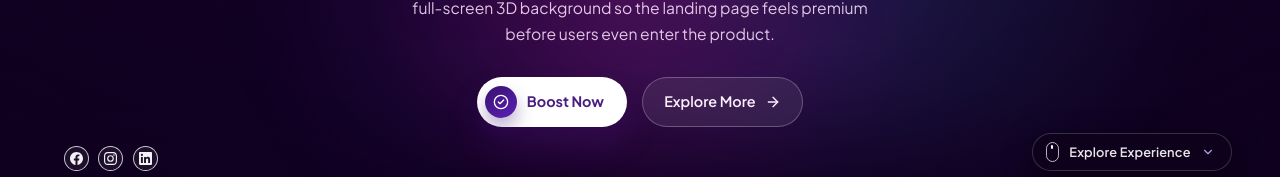
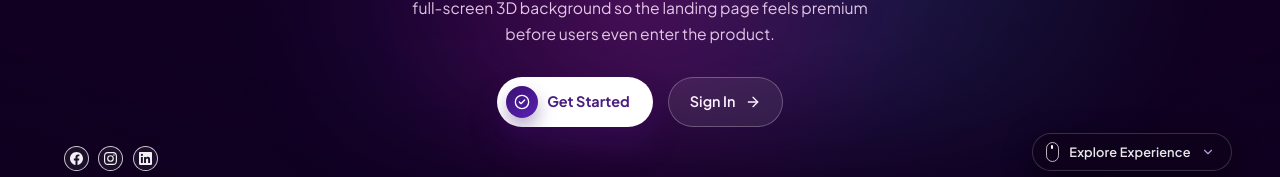
Before and after one commit to Anubhav-Akhil/MediCare, a Next.js app: page / in a window 1280 px wide. Shown: the part 593-770 px from the top of the page. Built offline with nearby package versions, Linux system fonts and the light colour scheme; no server answers.

Commit message:
fix: route hero CTAs to /register (Get Started) and /login (Sign In)

```diff
--- a/src/app/page.tsx
+++ b/src/app/page.tsx
@@ -257,20 +257,19 @@ export default function LandingPage() {
               users even enter the product.
             </p>
             <div className={styles.ctaRow}>
-              <Link href="/dashboard" className={styles.primaryCta}>
+              <Link href="/register" className={styles.primaryCta}>
                 <span className={styles.ctaIcon}>
                   <CheckCircle2 size={16} />
                 </span>
-                Boost Now
+                Get Started
               </Link>
-              <button
-                type="button"
-                onClick={() => scrollToSection('about')}
+              <Link
+                href="/login"
                 className={styles.secondaryCta}
               >
-                Explore More
+                Sign In
                 <ArrowRight size={16} />
-              </button>
+              </Link>
             </div>
           </div>
 
```
